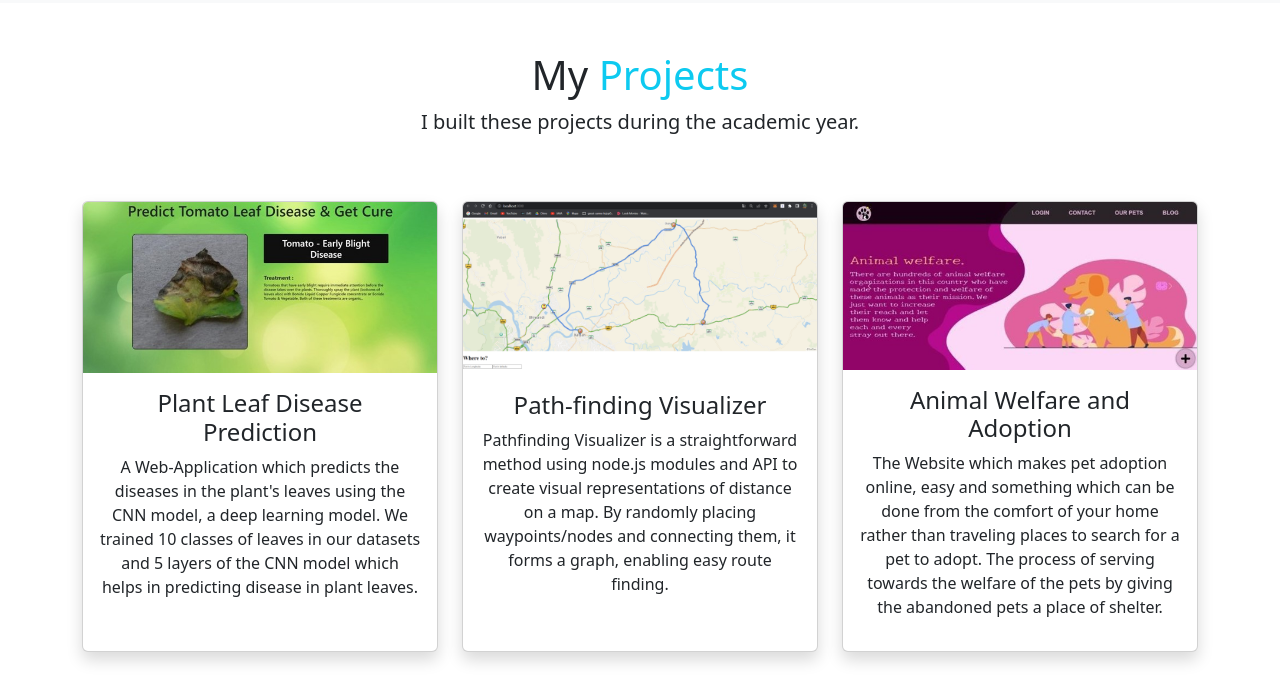
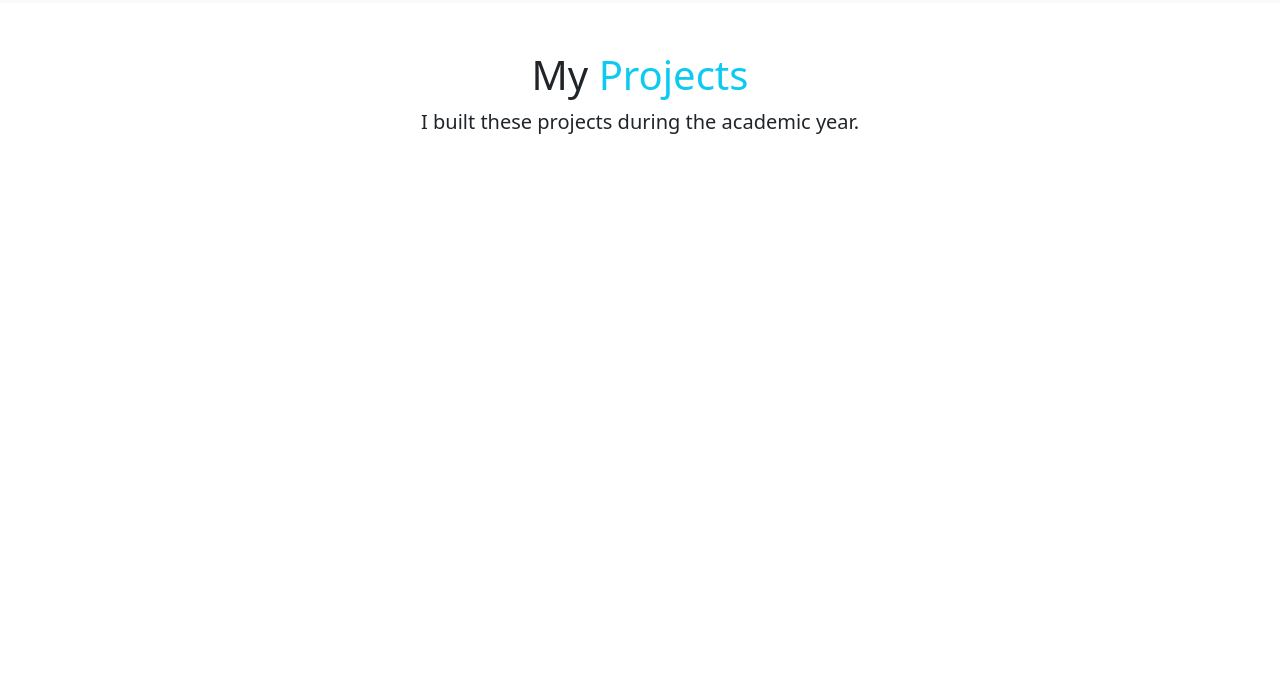
Before and after one commit to adityauke/aditya-uke-portfolio, a React (Create React App) app: page / in a window 1280 px wide. Shown: the part 1451-2128 px from the top of the page. Built offline with nearby package versions, Linux system fonts and the light colour scheme.

Commit message:
Update projectSection.js

```diff
--- a/src/components/projectSection.js
+++ b/src/components/projectSection.js
@@ -1,18 +1,22 @@
 import React from "react";
 import ProjectCard from "./projectCard";
-import {Consumer} from "../context"
+import { Consumer } from "../context";
 import { Link } from "react-router-dom";
 
 function ProjectSection() {
-  return(
+  return (
     <Consumer>
-      {(value)=>{
+      {(value) => {
         return (
-      <div className="container text-center py-5" >
-        <h1 className="font-weight-light">My <span className="text-info">Projects</span></h1>
-        <div className="lead pb-4">I built these projects during the academic year.</div>
-        <div className="row my-3 pt-2">
-          {value.projects.slice(0,3).map((project, index) => (
+          <div className="container text-center py-5">
+            <h1 className="font-weight-light">
+              My <span className="text-info">Projects</span>
+            </h1>
+            <div className="lead pb-4">
+              I built these projects during the academic year.
+            </div>
+            <div className="reveal fade-right row my-3 pt-2">
+              {value.projects.slice(0, 3).map((project, index) => (
                 <div key={index} className="col-12 col-md-4 my-3">
                   <ProjectCard
                     title={project.title}
@@ -24,14 +28,19 @@ function ProjectSection() {
               ))}
             </div>
             <div className="my-2">
-          <Link style={{ textDecoration: "none", fontWeight:"10px" }} to="/project/all" className=" text-dark">See all projects <i className="bi bi-arrow-right"></i></Link>
+              <Link
+                style={{ textDecoration: "none", fontWeight: "10px" }}
+                to="/project/all"
+                className=" text-dark"
+              >
+                See all projects <i className="bi bi-arrow-right"></i>
+              </Link>
             </div>
           </div>
         );
       }}
     </Consumer>
   );
-
 }
 
 export default ProjectSection;
```
Lines whose indentation alone changed are shown as unchanged.
